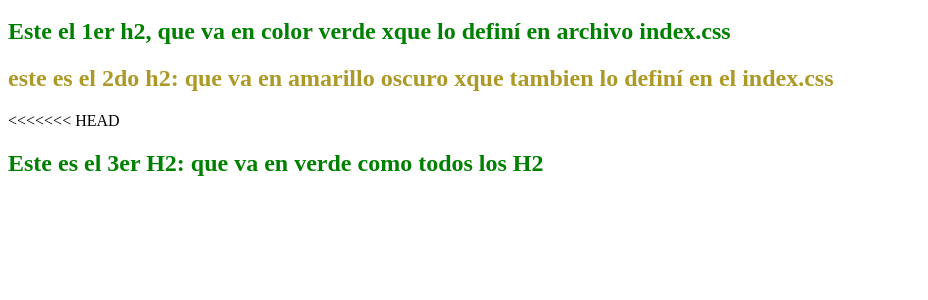
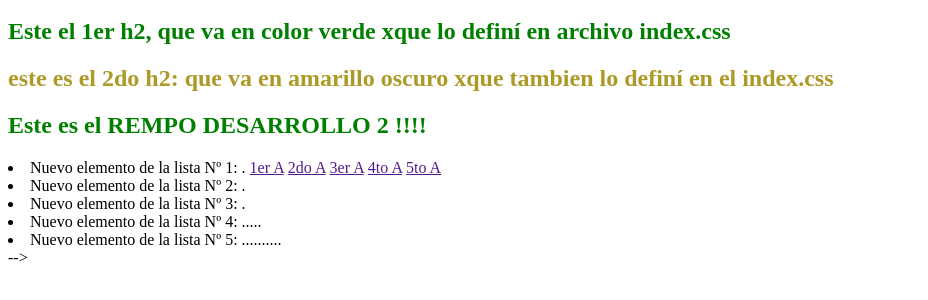
Before and after one commit to facu09/01_Ej1, a plain HTML site: page Index.html in a window 1280 px wide. Shown: the part 48-348 px from the top of the page, without its empty margins (0-928 px from the left). Drawn offline with Linux system fonts and the light colour scheme.

Commit message:
2do Commit con Resolucion de Conflictos

```diff
--- a/Index.html
+++ b/Index.html
@@ -12,13 +12,8 @@
                     en archivo index.css</h2>
         <h2 class = "amarillo">este es el 2do h2: que va en amarillo oscuro xque  tambien lo definí en el index.css
         </h2>
-<<<<<<< HEAD
-        <h2>Este es el 3er H2: que va en verde como todos los H2</h2>
-        <!-- <lu>
-=======
         <h2>Este es el REMPO DESARROLLO 2 !!!!</h2>
         <lu>
->>>>>>> main
             <li>Nuevo elemento de la lista Nº 1:     . <a href="">1er A</a>
                 <a href="">2do A</a>
                 <a href="">3er A</a>
```
